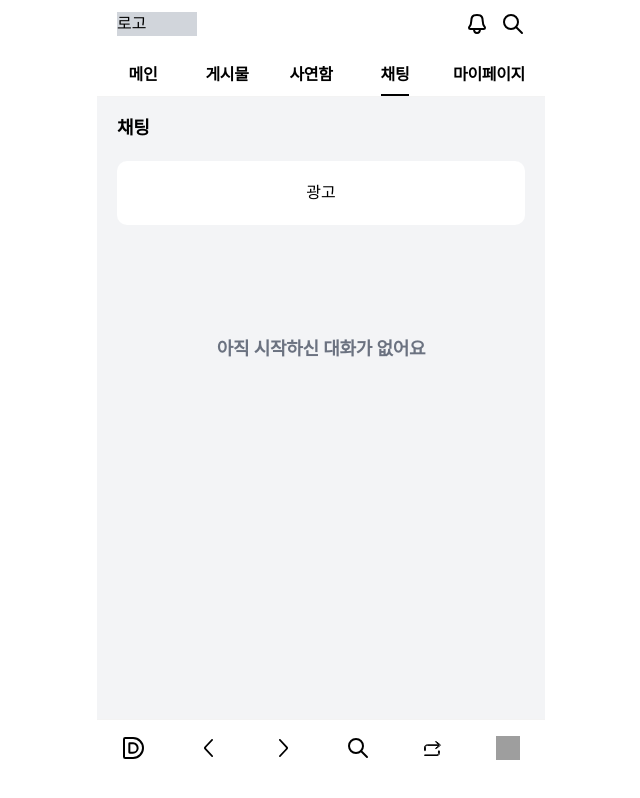
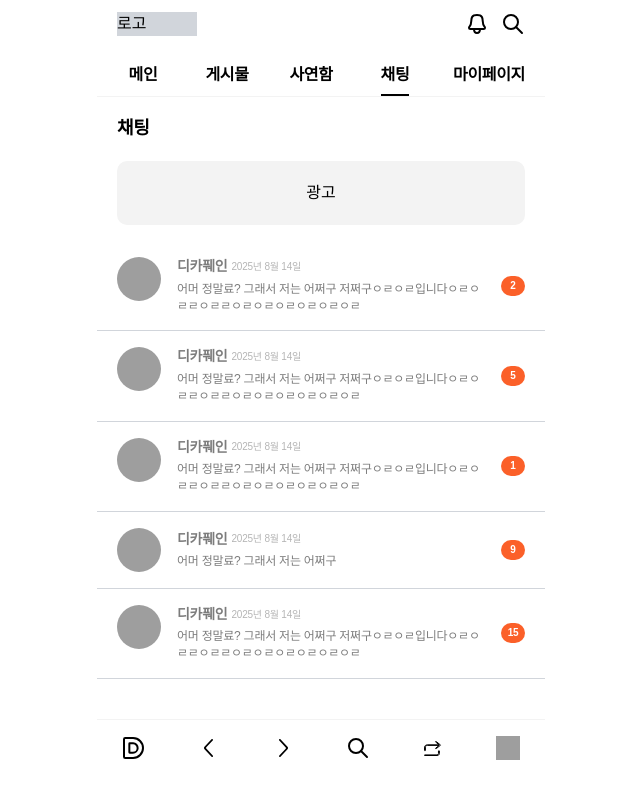
Before and after one commit to LatteChat/Latte-Frontend, a Next.js app: page /latte-chat/chats in a window 1280 px wide. Shown: the whole page, without its empty margins (319-959 px from the left). Built offline with nearby package versions, Linux system fonts and the light colour scheme; grey boxes are pictures that could not be loaded; a web font is replaced by a local one.

Commit message:
style: 채팅 리스트 페이지 디자인 적용

```diff
--- a/src/app/latte-chat/chats/ChatsContainer.tsx
+++ b/src/app/latte-chat/chats/ChatsContainer.tsx
@@ -90,15 +90,15 @@ export default function ChatsContainer() {
         <NavTabBar />
       </div>
 
-      <main className="flex h-auto min-h-[calc(100svh-11rem)] flex-col bg-gray-100 py-5">
+      <main className="flex h-auto min-h-[calc(100svh-11rem)] flex-col bg-white py-5">
         <div className="px-5">
           <h1 className="h3">채팅</h1>
-          <div className="rounded-10 mb-4 mt-5 flex items-center justify-center bg-white py-5">
+          <div className="bg-gray-1 mb-4 mt-5 flex items-center justify-center rounded-10 py-5">
             광고
           </div>
         </div>
 
-        {CHATS.length == 0 ? (
+        {CHATS.length != 0 ? (
           <div>
             {CHATS.map((chat) => {
               return <ChatItem chat={chat} key={chat.id} />
--- a/src/features/chat/components/ChatItem/index.tsx
+++ b/src/features/chat/components/ChatItem/index.tsx
@@ -34,16 +34,14 @@ export default function ChatItem({ chat }: ChatItemProps) {
       <div className="flex w-full items-center gap-5">
         <div className="flex w-full flex-1 flex-col gap-1">
           <div className="flex flex-wrap items-center gap-1">
-            <span className="b5 text-gray-700">{chat.user.nickname}</span>
-            <span className="b9 text-gray-500">{chat.lastChat.date}</span>
+            <span className="b5 text-gray-6">{chat.user.nickname}</span>
+            <span className="b9 text-gray-4">{chat.lastChat.date}</span>
           </div>
-          <p className="b6 line-clamp-2 text-gray-500">
-            {chat.lastChat.content}
-          </p>
+          <p className="b6 text-gray-6 line-clamp-2">{chat.lastChat.content}</p>
         </div>
 
         <div>
-          <span className="b7 flex aspect-square h-5 w-5 items-center justify-center rounded-full bg-red-500 text-white">
+          <span className="b7 bg-secondary-chat flex aspect-square h-5 w-6 items-center justify-center rounded-full text-white">
             {chat.unreadMessageCount}
           </span>
         </div>
```
